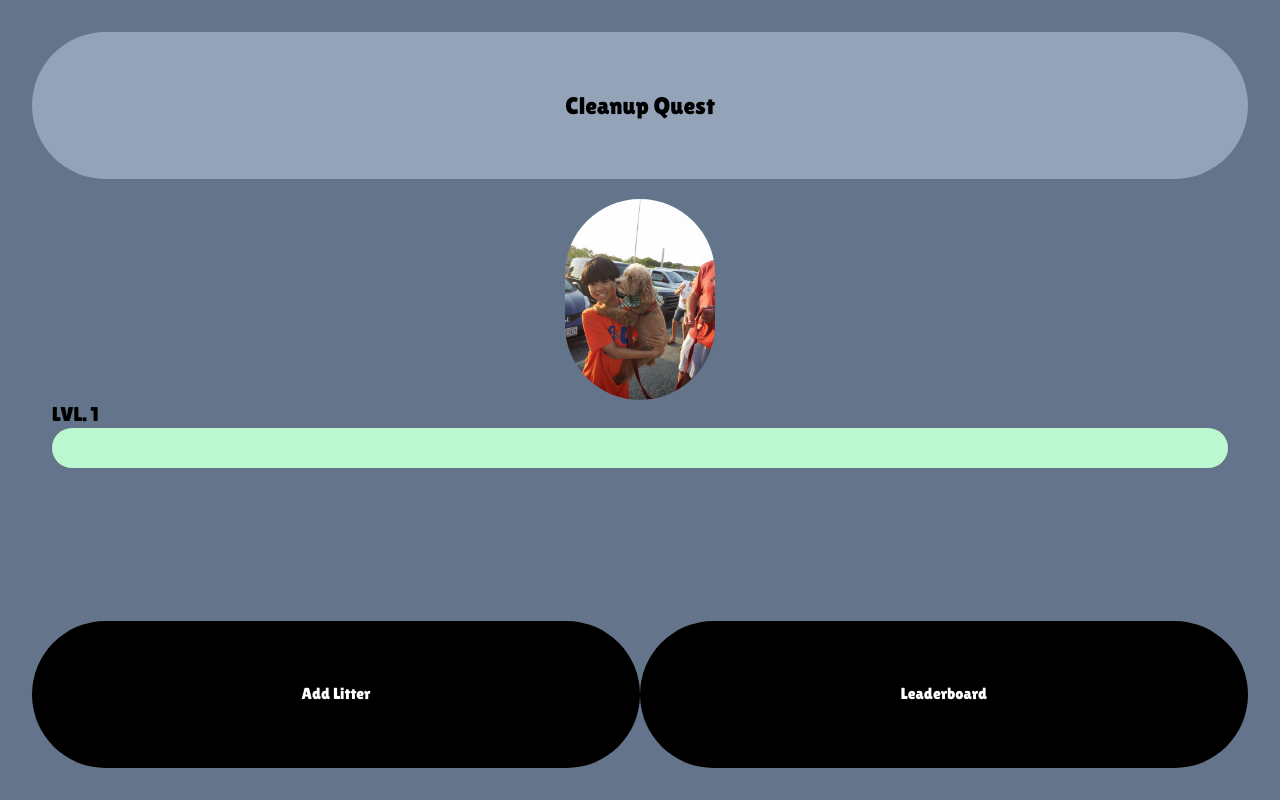
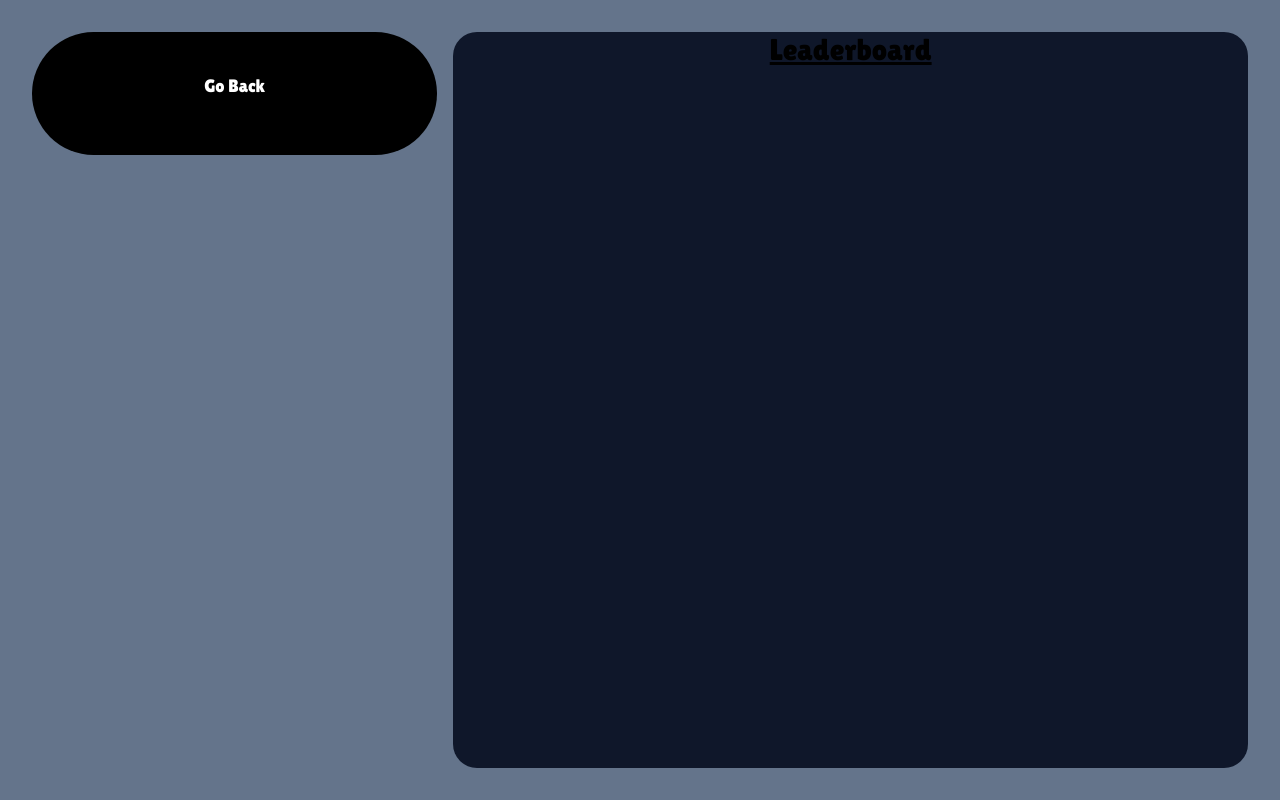
Before and after one commit to hoshbosh/Shellhacks2022, a React (Create React App) app in the folder littergo/: page /Leaderboard in a window 1280 px wide. Built offline with nearby package versions, Linux system fonts and the light colour scheme.

Commit message:
Initial Leaderboard Screen

```diff
--- a/littergo/package.json
+++ b/littergo/package.json
@@ -8,6 +8,7 @@
     "@testing-library/user-event": "^13.5.0",
     "react": "^18.2.0",
     "react-dom": "^18.2.0",
+    "react-router-dom": "^6.3.0",
     "react-scripts": "5.0.1",
     "web-vitals": "^2.1.4"
   },
--- a/littergo/src/App.css
+++ b/littergo/src/App.css
@@ -3,7 +3,7 @@
 @tailwind utilities;
 
 .btn{
-    @apply rounded-full bg-black active:scale-110 transition font-LilitaOne text-white
+    @apply rounded-full bg-black active:scale-110 transition font-LilitaOne text-white text-lg
 }
 .pic{
     max-width: 100%;
--- a/littergo/src/App.js
+++ b/littergo/src/App.js
@@ -1,17 +1,16 @@
 import './App.css';
-import TitleCard from './components/TitleCard';
-import Player from './components/Profile';
+import {BrowserRouter, Route, Routes} from 'react-router-dom'
+import {Dashboard} from './Dashboard/Dashboard'
+import { Leaderboard } from './Leaderboard/Leaderboard';
 function App() {
   return (
-    <div className='p-8 grid grid-cols-2 grid-rows-5 border-slate-0 h-screen bg-slate-500'>
-      <TitleCard />
-      <Player/>
-      <button className='btn'>
-        Add Litter
-      </button>
-      <button className='btn'>
-        Leaderboard
-      </button>
+    <div>
+      <BrowserRouter>
+        <Routes>
+          <Route path="/" element={<Dashboard/>}/>
+          <Route path="/Leaderboard" element={<Leaderboard/>}/>
+        </Routes>
+      </BrowserRouter>
     </div>
   );
 }
--- /dev/null
+++ b/littergo/src/Dashboard/Dashboard.js
@@ -0,0 +1,23 @@
+import '../App.css';
+import TitleCard from './components/TitleCard';
+import Player from './components/Profile';
+import { Link } from 'react-router-dom';
+function AddLitterButton(){
+  return(
+      <button className='btn'>
+        Add Litter
+      </button>
+  )
+}
+export function Dashboard() {
+  return (
+    <div className='p-8 grid grid-cols-2 grid-rows-5 border-slate-0 h-screen bg-slate-500'>
+      <TitleCard />
+      <Player/>
+      <AddLitterButton/>
+          <Link to="/Leaderboard" className='btn text-center p-12'>
+                Leaderboard
+          </Link>
+    </div>
+  );
+}
--- /dev/null
+++ b/littergo/src/Leaderboard/Leaderboard.js
@@ -0,0 +1,16 @@
+import '../App.css'
+import {Link} from 'react-router-dom'
+export function Leaderboard(){
+    return(
+        <div className='bg-slate-500 h-screen grid grid-cols-3 grid-rows-6 p-8 space-x-4'>
+          <Link to="/" className='btn text-center p-10'>
+                Go Back
+          </Link>
+            <div className='row-span-6 bg-slate-900 rounded-3xl col-span-2 grid grid-rows-5'>
+                <h1 className='font-LilitaOne text-center text-3xl underline row-span-2'>
+                    Leaderboard
+                </h1>
+            </div>
+        </div>
+    )
+}
```
Also changed, not shown: littergo/src/Dashboard/components/Buttons.js (renamed from littergo/src/components/Buttons.js), littergo/src/Dashboard/components/Profile.js (renamed from littergo/src/components/Profile.js), littergo/src/Dashboard/components/SamplePFP.jpeg (renamed from littergo/src/components/SamplePFP.jpeg), littergo/src/Dashboard/components/TitleCard.js (renamed from littergo/src/components/TitleCard.js), 1 other file (tests, documents, lock files or other folders).
